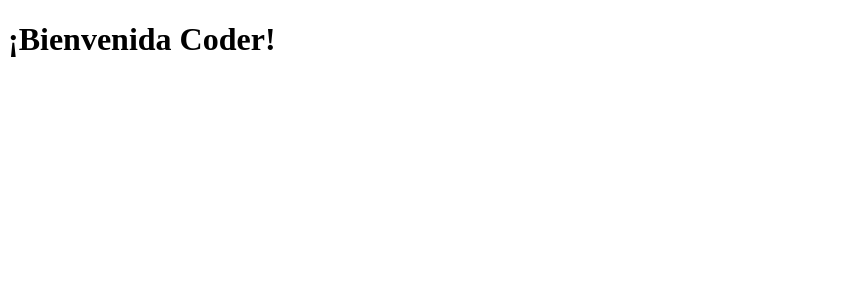
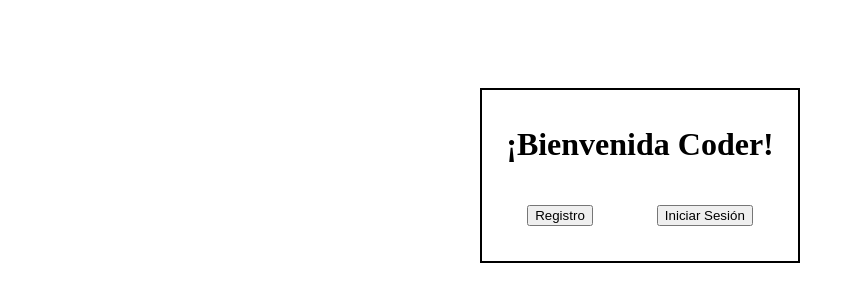
Before and after one commit to GreeceArtemis/ProyectoFinalRepaso, a plain HTML site: page index.html in a window 1280 px wide. Shown: the whole page, without its empty margins (0-853 px from the left). Drawn offline with Linux system fonts and the light colour scheme.

Commit message:
bienvenida

```diff
--- a/assets/css/main.css
+++ b/assets/css/main.css
@@ -0,0 +1,14 @@
+button{
+	margin: 20px auto;
+  margin-right: 30px;
+  margin-left: 30px;
+}
+body{
+	text-align: center;
+	padding-top: 80px;
+}
+#bienvenidaCoder{
+	border: 2px solid black;
+	display: inline-block;
+	padding: 15px;
+}
--- a/assets/js/main.js
+++ b/assets/js/main.js
@@ -0,0 +1,8 @@
+window.addEventListener("load",function () {
+  document.getElementById("registro").addEventListener("click",function(){
+    window.location="registro.html";
+  })
+  document.getElementById("iniciarSesion").addEventListener("click",function(){
+    window.location="iniciarsesion.html";
+  })
+});
--- a/index.html
+++ b/index.html
@@ -8,7 +8,11 @@
           <link rel="stylesheet" href="assets/css/main.css">
     </head>
     <body>
+        <div id="bienvenidaCoder">
         <h1>¡Bienvenida Coder!</h1>
-
+        <button type="button" id="registro">Registro</button>
+        <button type="button" id="iniciarSesion">Iniciar Sesión</button>
+        </div>
+      <script type="text/javascript" src="assets/js/main.js"></script>
     </body>
 </html>
```
Also changed, not shown: editar.html (+13 -0 lines).
